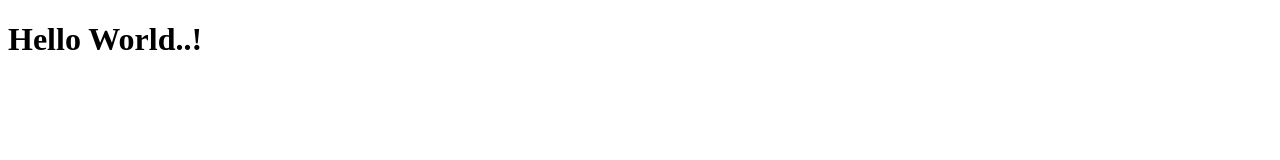
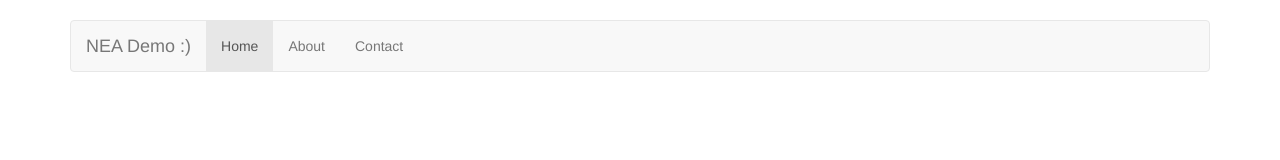
Before and after one commit to hardikkaji/my-first-app, a website: page src/client/index.html in a window 1280 px wide. Drawn offline with nearby package versions, Linux system fonts and the light colour scheme.

Commit message:
refactored files.

```diff
--- a/src/client/index.html
+++ b/src/client/index.html
@@ -1,9 +1,49 @@
 <!DOCTYPE html>
 <html>
 <head>
-	<title>My First App</title>
+	<title>NodeJS, Express & AngularJS Demo</title>
+	<link rel="stylesheet"
+			type="text/css"
+			href="./bower_components/bootstrap/dist/css/bootstrap.min.css">
+			<!-- TODO: Need to move this files to SASS. -->
+			<style>
+				body {
+					padding-top: 20px;
+					padding-bottom: 20px;
+				}
+
+				.navbar {
+					margin-bottom: 20px;
+				}
+			</style>
 </head>
 <body>
-	<h1>Hello World..!</h1>
+	<div class="container">
+		<nav class="navbar navbar-default">
+			<div class="container-fluid">
+				<div class="navbar-header">
+				<button type="button" class="navbar-toggle collapsed" data-toggle="collapse" data-target="#navbar" aria-expanded="false" aria-controls="navbar">
+						<span class="sr-only">Toggle navigation</span>
+						<span class="icon-bar"></span>
+						<span class="icon-bar"></span>
+						<span class="icon-bar"></span>
+					</button>
+					<a class="navbar-brand" href="#">NEA Demo :)</a>
+				</div>
+				<div id="navbar" class="navbar-collapse collapse">
+					<ul class="nav navbar-nav">
+						<li class="active"><a href="#">Home</a></li>
+						<li><a href="#">About</a></li>
+						<li><a href="#">Contact</a></li>
+					</ul>
+				</div><!--/.nav-collapse -->
+			</div><!--/.container-fluid -->
+		</nav>
+	</div>
+	<!-- TODO: Remove this using automating injecting bower components-->
+	<script type="text/javascript" src="./bower_components/jquery/dist/jquery.min.js"></script>
+	<script type="text/javascript"
+			src="./bower_components/bootstrap/dist/js/bootstrap.min.js"></script>
+	<script type="text/javascript" src="./bower_components/angular/angular.min.js"></script>
 </body>
 </html>
--- a/src/server/app.js
+++ b/src/server/app.js
@@ -17,6 +17,8 @@ app.use('/api', require('./routes.config'));
 app.use(express.static('./src/client/'));
 app.use(express.static('./'));
 app.use(express.static('./tmp'));
+//app.use(express.static('./bower_components'));
+app.use('/bower_components', express.static(__dirname + '/bower_components'));
 // Any invalid calls for templateUrls are under app/* and should return 404
 app.use('/app/*', function(req, res, next) {
 	four0four.send404(req, res);
```
